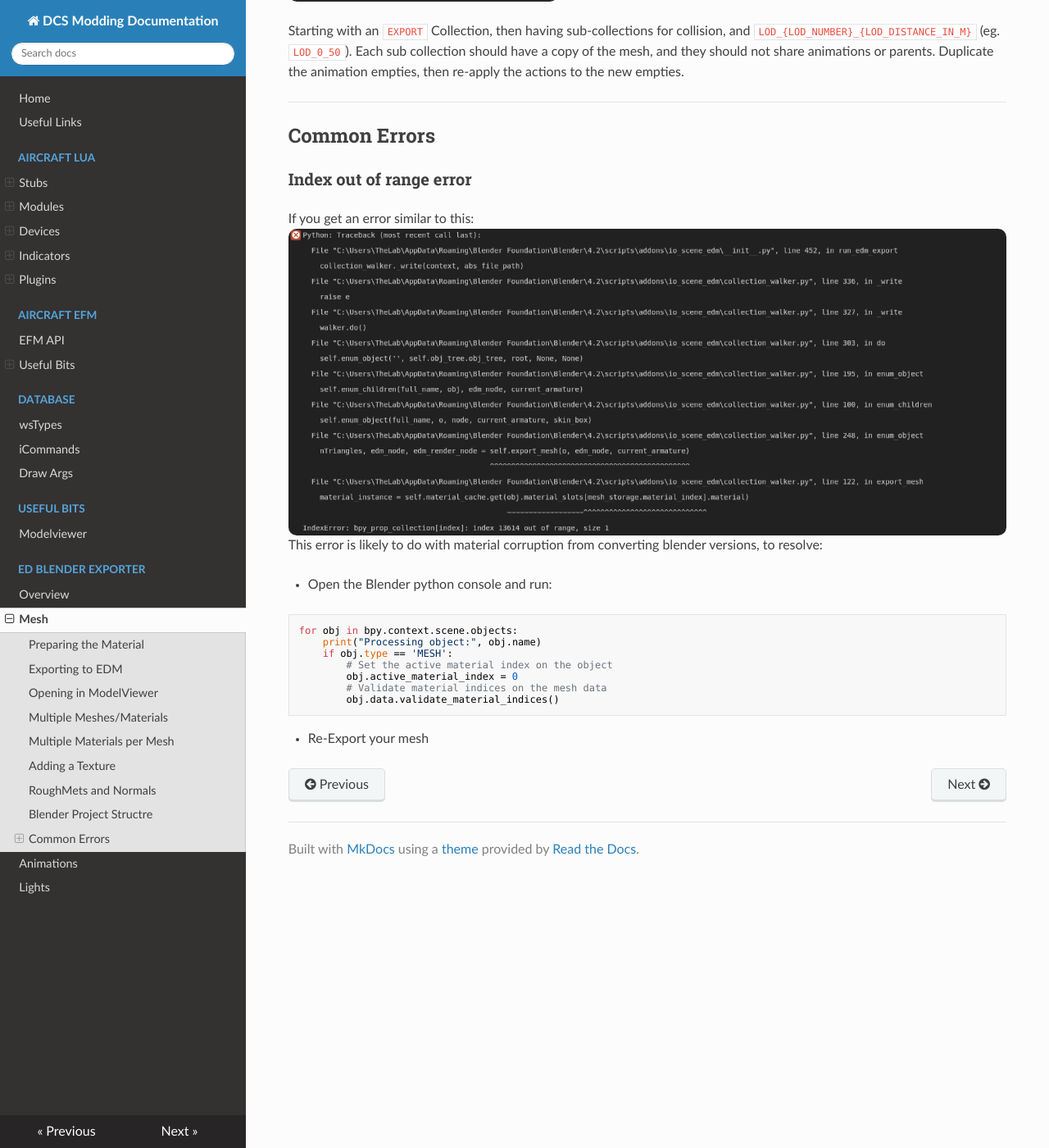
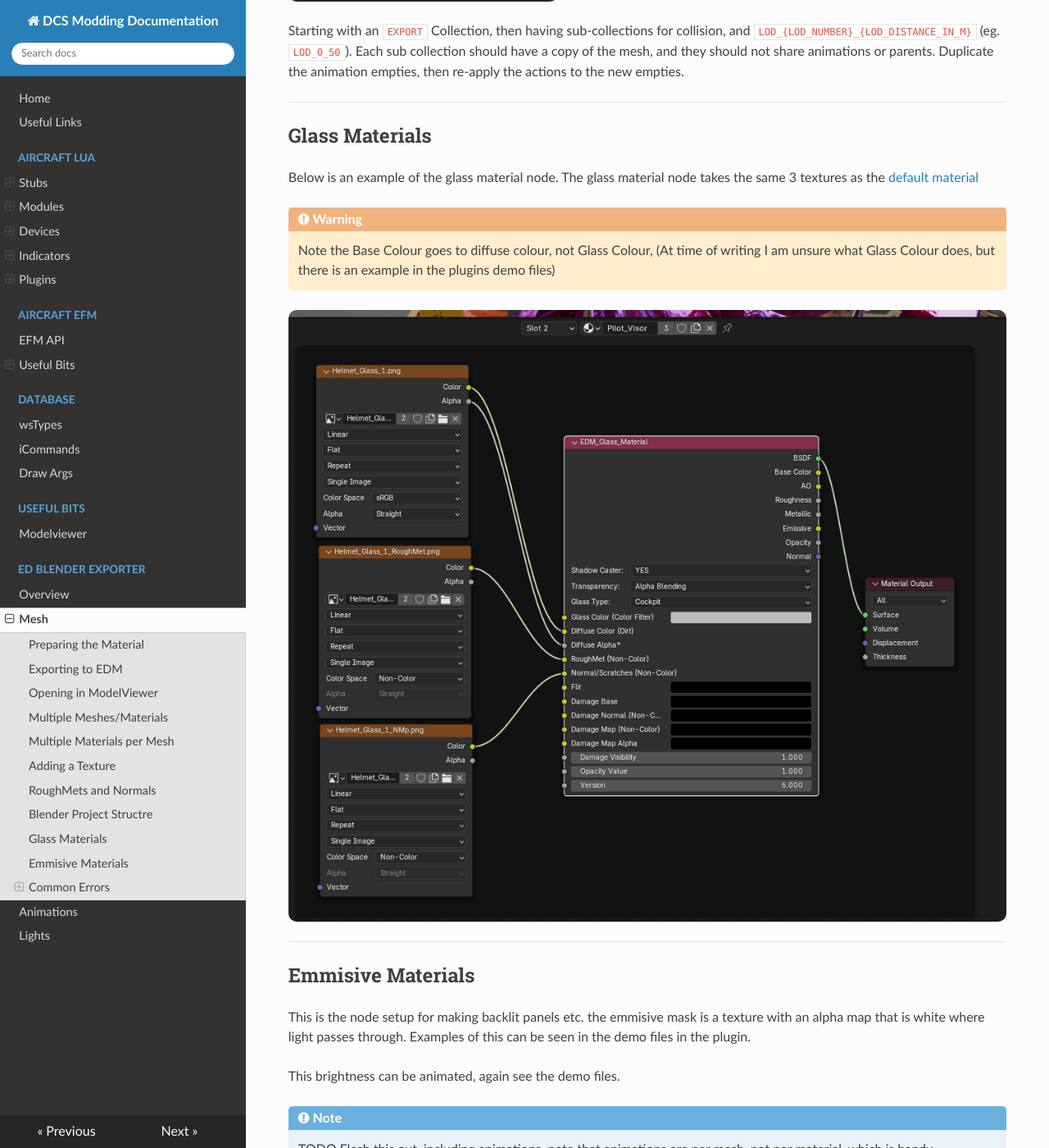
Before and after one commit to DCS-OpenSource/dcs-opensource-modding-guide, an MkDocs documentation site: the page built from docs/EDM-Export/Mesh.md, in a window 1280 px wide and 1400 px high, scrolled down 7687 px. Shown: the whole window at 82% size. Built offline with MkDocs 1.6.1, drawn with Linux system fonts in a browser that asks for light colours; nearby versions of some CDN libraries; some of the changed text lies outside the part shown.

Commit message:
edm guide updates

```diff
--- a/docs/EDM-Export/Mesh.md
+++ b/docs/EDM-Export/Mesh.md
@@ -104,12 +104,37 @@ Each sub collection should have a copy of the mesh, and they should not share an
 
 ---
 
+## Glass Materials
+
+Below is an example of the glass material node. The glass material node takes the same 3 textures as the [default material](#roughmets-and-normals)
+
+!!! Warning
+    Note the Base Colour goes to diffuse colour, not Glass Colour, (At time of writing I am unsure what Glass Colour does, but there is an example in the plugins demo files)
+
+![glass material](images/glassmat.png)
+
+---
+
+## Emmisive Materials
+
+This is the node setup for making backlit panels etc. the emmisive mask is a texture with an alpha map that is white where light passes through. Examples of this can be seen in the demo files in the plugin.
+
+This brightness can be animated, again see the demo files.
+
+!!! Note
+    TODO Flesh this out, including animations, note that animations are per mesh, not per material, which is handy
+
+![Emmisive Node setup](images/emmisive.png)
+
+---
+
 ## Common Errors
 
 ### Index out of range error
 
 If you get an error similar to this:
 ![alt text](images/index_error.png)
+
 This error is likely to do with material corruption from converting blender versions, to resolve:
 
 * Open the Blender python console and run:
```
Also changed, not shown: docs/EDM-Export/Overview.md (+1 -3 lines), docs/EDM-Export/images/emmisive.png (added), docs/EDM-Export/images/glassmat.png (added).
